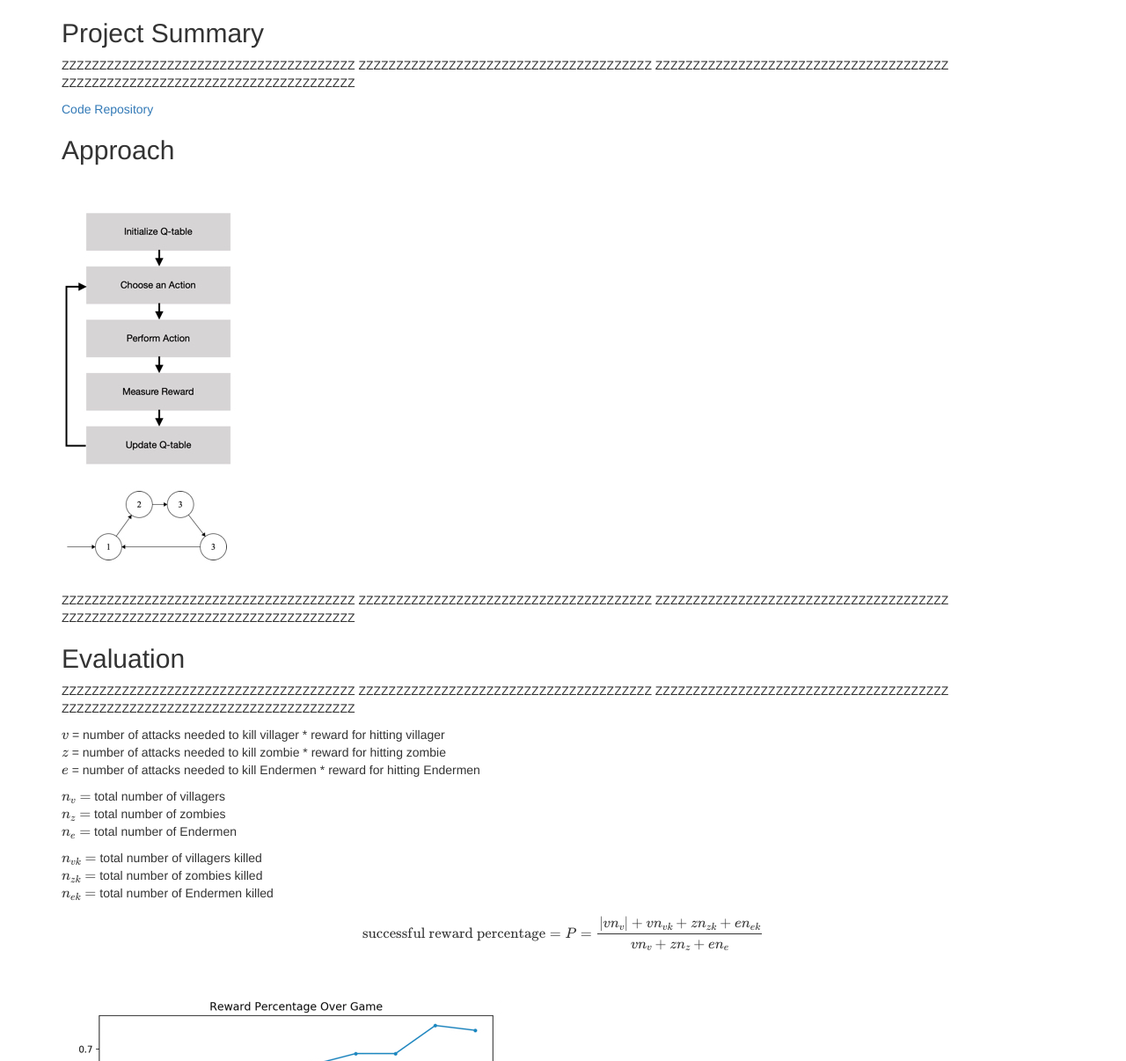
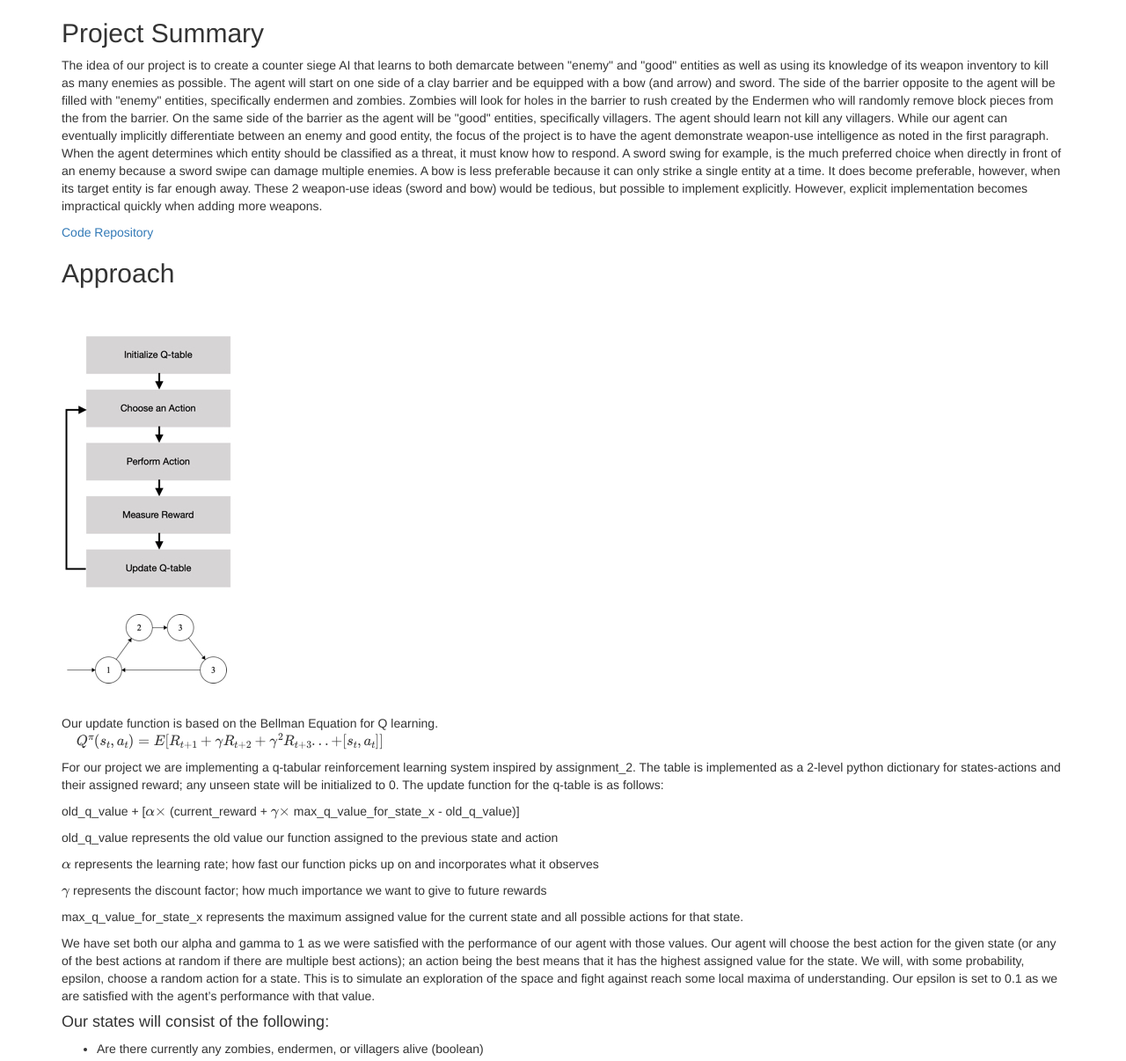
Before and after one commit to jeffomidvaran/TheBlockouts, a Jekyll site: the page built from docs/final.md, in a window 1280 px wide and 1400 px high, scrolled down 341 px, cut to the strip 194-1400 px from the top of the window. Shown: the whole strip at 88% size. Built offline with Jekyll 4.4.1, drawn with Linux system fonts in a browser that asks for light colours; formulas are drawn with MathJax 3; some of the changed text lies outside the part shown.

Commit message:
summary and approaches

```diff
--- a/docs/final.md
+++ b/docs/final.md
@@ -11,10 +11,10 @@
 ## Project Summary
 
 <p>
-ZZZZZZZZZZZZZZZZZZZZZZZZZZZZZZZZZZZZZZZ
-ZZZZZZZZZZZZZZZZZZZZZZZZZZZZZZZZZZZZZZZ
-ZZZZZZZZZZZZZZZZZZZZZZZZZZZZZZZZZZZZZZZ
-ZZZZZZZZZZZZZZZZZZZZZZZZZZZZZZZZZZZZZZZ
+The idea of our project is to create a counter siege AI that learns to both demarcate between "enemy" and "good" entities as well as using its knowledge of its weapon inventory to kill as many enemies as possible. The agent will start on one side of a clay barrier and be equipped with a bow (and arrow) and sword. The side of the barrier opposite to the agent will be filled with "enemy" entities, specifically endermen and zombies. Zombies will look for holes in the barrier to rush created by the Endermen who will randomly remove block pieces from the from the barrier. On the same side of the barrier as the agent will be "good" entities, specifically villagers. The agent should learn not kill any villagers.
+
+While our agent can eventually implicitly differentiate between an enemy and good entity, the focus of the project is to have the agent demonstrate weapon-use intelligence as noted in the first paragraph. When the agent determines which entity should be classified as a threat, it must know how to respond. A sword swing for example, is the much preferred choice when directly in front of an enemy because a sword swipe can damage multiple enemies. A bow is less preferable because it can only strike a single entity at a time. It does become preferable, however, when its target entity is far enough away. These 2 weapon-use ideas (sword and bow) would be tedious, but possible to implement explicitly. However, explicit implementation becomes impractical quickly when adding more weapons.
+
 </p>
 
 [Code Repository](https://github.com/jeffomidvaran/TheBlockouts)
@@ -27,12 +27,64 @@
 <img src="images/markovtest.jpg">
 <br><br>
 
-<p>
-ZZZZZZZZZZZZZZZZZZZZZZZZZZZZZZZZZZZZZZZ
-ZZZZZZZZZZZZZZZZZZZZZZZZZZZZZZZZZZZZZZZ
-ZZZZZZZZZZZZZZZZZZZZZZZZZZZZZZZZZZZZZZZ
-ZZZZZZZZZZZZZZZZZZZZZZZZZZZZZZZZZZZZZZZ
-</p>
+
+Our update function is based on the Bellman Equation for Q learning.
+<br>
+$$ \quad Q^\pi(s_t, a_t) = E[R_{t+1} + \gamma R_{t+2} +  \gamma^2 R_{t+3}... + [s_t, a_t]] $$
+
+For our project we are implementing a q-tabular reinforcement learning system inspired by assignment_2. The table is implemented as a 2-level python dictionary for states-actions and their assigned reward; any unseen state will be initialized to 0. The update function for the q-table is as follows:
+
+old_q_value + [$$\alpha \times $$ (current_reward + $$\gamma \times$$ max_q_value_for_state_x - old_q_value)]
+
+old_q_value represents the old value our function assigned to the previous state and action
+
+$$\alpha$$ represents the learning rate; how fast our function picks up on and incorporates what it observes
+
+$$\gamma$$ represents the discount factor; how much importance we want to give to future rewards
+
+max_q_value_for_state_x represents the maximum assigned value for the current state and all possible actions for that state.
+
+We have set both our alpha and gamma to 1 as we were satisfied with the performance of our agent with those values. Our agent will choose the best action for the given state (or any of the best actions at random if there are multiple best actions); an action being the best means that it has the highest assigned value for the state. We will, with some probability, epsilon, choose a random action for a state. This is to simulate an exploration of the space and fight against reach some local maxima of understanding. Our epsilon is set to 0.1 as we are satisfied with the agent's performance with that value.
+
+
+<h4> Our states will consist of the following: </h4>
+<ul>
+    <li>Are there currently any zombies, endermen, or villagers alive (boolean)</li>
+    <li>What type of entity is in the agent’s line of sight (entity_dictionary)</li>
+</ul>
+
+
+<h4>Our action states will consist of the following:</h4>
+<ul>
+    <li>Attacking with the swing of a bow (the agent will move to the entity in line of sight and start swiping at it with a bow)</li>
+    <li>Attacking by shooting an arrow (the agent will move to the entity in the line of sight and start shooting arrows)</li>
+    <li>Targeting a random entity (the agent will switch focus to an entity in the current line of sight)</li>
+    <li>Doing nothing (the agent will wait for the next agent action sequence)</li>
+</ul>
+
+
+<h4> Terminating States: </h4>
+<ul>
+    <li>Time runs out</li>
+    <li>Agent dies</li>
+</ul>
+
+
+<h4>Rewards:</h4>
+<ul>
+    <li>Dealing damage to a zombie: 10</li>
+    <li>Dealing damage to an endermen: 1</li>
+    <li>Dealing damage to a villager: -10</li>
+</ul>
+
+
+<h4>Goal:</h4>
+<p>Kill as many bad entities as possible (Zombies and Enderman) while leaving Villagers unharmed. Learn effective attacks with a bow and arrow and sword factoring in distance from harmful entities. </p>
+
+
+<h4>Environment: </h4>
+<p>The environment will be set as a box-like cave with a barrier separating the Agent and Villagers from the Zombies and Enderman. Enderman have the ability to remove blocks from the barrier protecting the Agent and Villagers. The Agent will be equipped with a bow-and-arrow and will have the ability to swipe the bow and fire arrows. The environment will have a set number of Zombies, Endermen, and Villagers. </p>
+
 
 
 ## Evaluation
```
